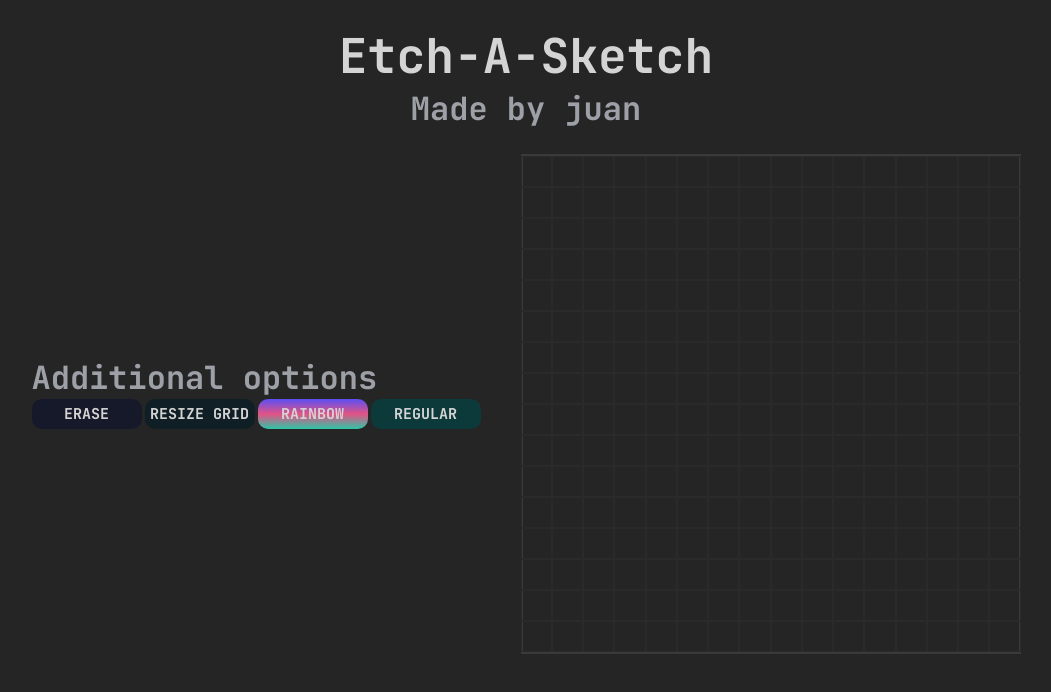
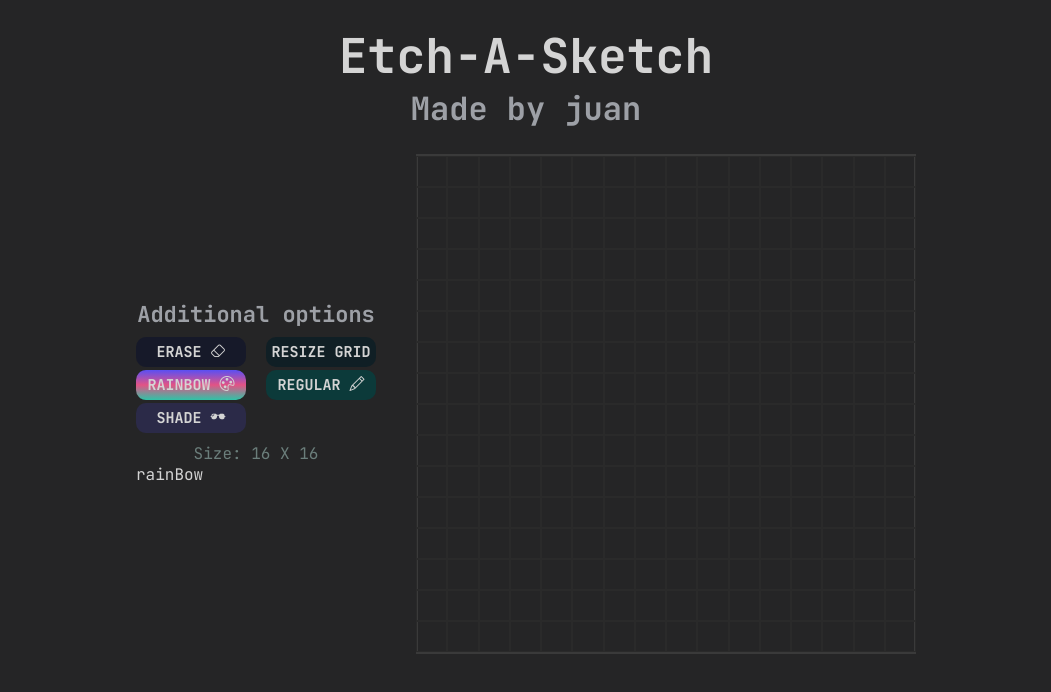
Before and after one commit to juan1jose3/Odin-etch-a-sketch, a plain HTML site: page index.html in a window 1280 px wide. Both pictures are taken after a click on the button "RAINBOW". Shown: the whole page, without its empty margins (114-1165 px from the left). Drawn offline with nearby package versions, Linux system fonts and the light colour scheme.

Commit message:
I have to add the display mode

```diff
--- a/index.html
+++ b/index.html
@@ -3,6 +3,8 @@
 <head>
     <meta charset="UTF-8">
     <meta name="viewport" content="width=device-width, initial-scale=1.0">
+
+    <link rel="stylesheet" href="https://cdn.jsdelivr.net/npm/bootstrap-icons@1.13.1/font/bootstrap-icons.min.css">
     <link rel="preconnect" href="https://fonts.googleapis.com">
     <link rel="preconnect" href="https://fonts.gstatic.com" crossorigin>
     <link href="https://fonts.googleapis.com/css2?family=JetBrains+Mono:ital,wght@0,100..800;1,100..800&display=swap" rel="stylesheet">
@@ -28,10 +30,19 @@
                 <div class="panel">
                     <h3 class="subText">Additional options</h3>
                     <div class="options">
-                        <button class=" button erase">Erase</button>
-                        <button class=" button resizeGrid">Resize Grid</button>
-                        <button class=" button rainbowMode">Rainbow</button>
-                        <button class="button regularMode">Regular</button>
+                        <button class="button erase">Erase <i class="bi bi-eraser"></i></button>
+                        <button class="button resizeGrid">Resize Grid </button>
+                        <button class="button rainbowMode">Rainbow <i class="bi bi-palette"></i></button>
+                        <button class="button regularMode">Regular <i class="bi bi-pencil"></i></button>
+                        <button class="button shadeMode">Shade <i class="bi bi-sunglasses"></i></button>
+                    </div>
+
+                    <div class="displaySize">
+
+                    </div>
+
+                    <div class="displayMode">
+
                     </div>
                 </div>
 
--- a/js/grids.js
+++ b/js/grids.js
@@ -30,6 +30,8 @@ function makeGrid(size){
     }
 }
 
+
+
 function getRanNum(){
     return Math.random() * (255 - 120) + 120;
 }
@@ -43,7 +45,13 @@ function getRandomColor(){
 }
 
 function normalMode(toBeMarked){
-    toBeMarked.classList.add("marked");
+    toBeMarked.style.backgroundColor = "white";
+}
+
+function shade(toBeMarked,opacity){
+    toBeMarked.style.backgroundColor = "white";
+    toBeMarked.style.opacity = `${opacity}%`;
+
 }
 
 function rainBow(toBeMarked){
@@ -53,14 +61,26 @@ function rainBow(toBeMarked){
 
 
 function sketch(){
-    makeGrid(16);
+    let gridSize = 16;
+    makeGrid(gridSize);
 
     let mode = "regular";
+    let shadeOpacity = 0;
+
     let erase = document.querySelector(".erase");
     let resizeGrid = document.querySelector(".resizeGrid");
     let regularMode = document.querySelector(".regularMode");
     let rainbowMode = document.querySelector(".rainbowMode");
+    let shadeMode = document.querySelector(".shadeMode");
 
+    let displaySize = document.querySelector(".displaySize");
+
+    let displayMode = document.querySelector(".displayMode");
+
+
+
+    displayMode.textContent = mode;
+    displaySize.textContent = `Size: ${gridSize} X ${gridSize}`;
     innerGrid.addEventListener("mouseover",(event) =>{
         let toBeMarked = event.target;
         //console.log(toBeMarked);
@@ -69,41 +89,54 @@ function sketch(){
             normalMode(toBeMarked);
         }else if(mode == "rainBow"){
             rainBow(toBeMarked);
+        }else if(mode == "shade"){
+            if(shadeOpacity == 100){
+                shadeOpacity = 0;
+            }
+            shade(toBeMarked,shadeOpacity);
+            shadeOpacity += 10;
+
         }
+
+        erase.addEventListener("click",()=>{
+            toBeMarked.style.backgroundColor = "";
+            toBeMarked.style.opacity = "";
+
+        });
 
 
     });
 
 
+
     regularMode.addEventListener("click",()=>{
         mode = "regular";
+        displayMode.textContent = mode;
     });
+
+    shadeMode.addEventListener("click",()=>{
+        mode = "shade";
+        displayMode.textContent = mode;
+    });
+
     rainbowMode.addEventListener("click",() =>{
         mode = "rainBow";
+        displayMode.textContent = mode;
+
     });
 
 
+
+
     resizeGrid.addEventListener("click",() =>{
-        let gridSize = parseInt(prompt("type the size you want :), (min 2,max 100) "));
+        gridSize = parseInt(prompt("type the size you want :), (min 2,max 100) "));
 
         if(gridSize >= 2 && gridSize <= 100 ){
             squaresContainer.remove();
             makeGrid(gridSize);
+            displaySize.textContent = `Size: ${gridSize} X ${gridSize}`;
         }
     });
-
-    // I must fix this next
-    /*
-    erase.addEventListener("click",() =>{
-        toBeMarked.classList.remove("marked");
-    });
-
-    */
-
-
-
-
-
 
 
 
--- a/styles/main.css
+++ b/styles/main.css
@@ -26,8 +26,8 @@ body{
 
 .activitySection{
     display: flex;
+    justify-content: center;
     align-items: center;
-    justify-content: center;
     gap: 40px;
     padding-left: 30px;
     padding-right: 30px;
@@ -74,20 +74,25 @@ body{
 
 }
 
-.row:hover{
-    background-color: white;
+
+
+
+
+.panel{
+    width: 240px;
 }
 
-.row.marked{
-    background-color: white;
+.panel .subText{
+    padding-bottom: 8px;
+    font-size: 22px;
+    text-align: center;
 }
-
-
 .options{
     display: flex;
     justify-content: space-between;
     gap: 3px;
     flex-wrap: wrap;
+    margin-bottom: 10px;
 }
 
 .button{
@@ -146,3 +151,23 @@ body{
     transition:  background 0.2s;
 
 }
+
+.button.shadeMode{
+    background-color: #2B2A48;
+}
+
+.button.shadeMode:hover{
+    cursor: pointer;
+    background-color: #3A395C;
+    transition: background 0.2s;
+}
+
+
+.displaySize{
+    text-align: center;
+    color: #6B7E7B;
+}
+
+.displayMode{
+
+}
```
